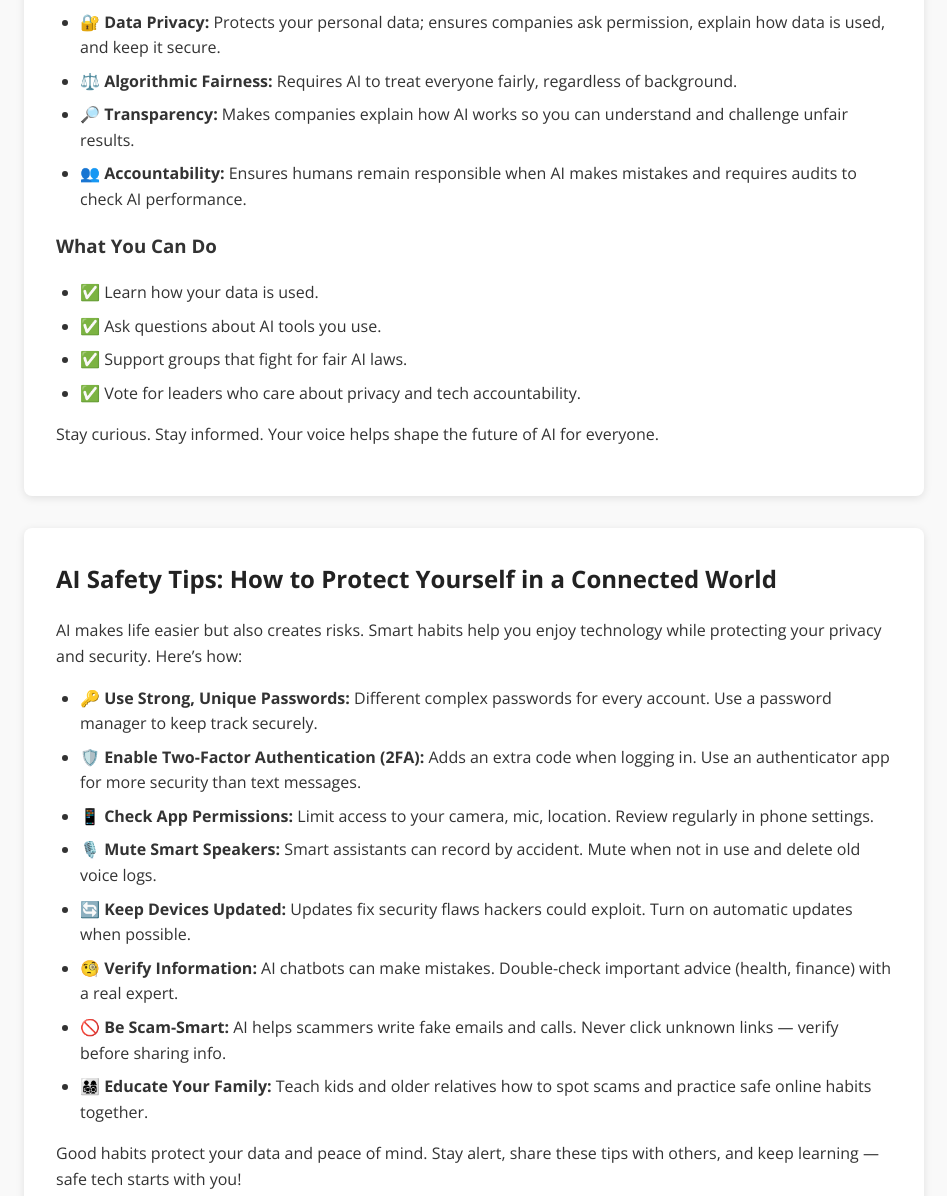
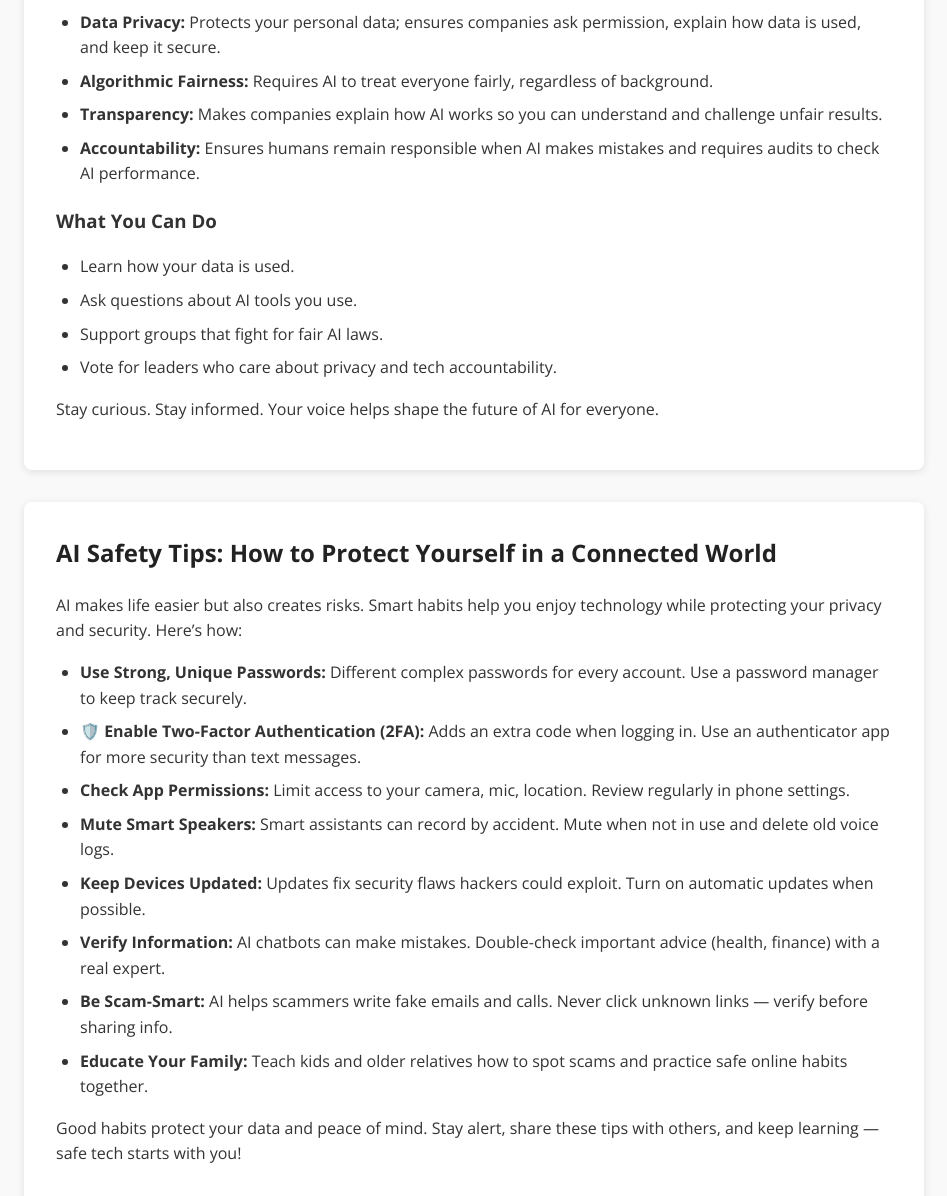
Before and after one commit to aadya1245/AI-in-my-city, a plain HTML site: page index.html in a window 1280 px wide. Shown: the part 1480-2676 px from the top of the page, without its empty margins (166-1113 px from the left). Drawn offline with nearby package versions, Linux system fonts and the light colour scheme.

Commit message:
Add files via upload

```diff
--- a/index.html
+++ b/index.html
@@ -23,7 +23,7 @@
 
     <section id="home">
       <h2>Welcome</h2>
-      <p>Hi! I’m [Your Name], a first-generation student at Las Positas College. This website helps my community learn about Artificial Intelligence (AI) in everyday life, why AI policy matters, and how to use AI tools safely and wisely.</p>
+      <p>Hi! I’m Aadya Madgula. This website helps my community learn about Artificial Intelligence (AI) in everyday life, why AI policy matters, and how to use AI tools safely and wisely.</p>
     </section>
 
     <section id="uses">
@@ -55,18 +55,18 @@
 
       <h3>Key Areas of AI Policy</h3>
       <ul>
-        <li><strong>🔐 Data Privacy:</strong> Protects your personal data; ensures companies ask permission, explain how data is used, and keep it secure.</li>
-        <li><strong>⚖️ Algorithmic Fairness:</strong> Requires AI to treat everyone fairly, regardless of background.</li>
-        <li><strong>🔎 Transparency:</strong> Makes companies explain how AI works so you can understand and challenge unfair results.</li>
-        <li><strong>👥 Accountability:</strong> Ensures humans remain responsible when AI makes mistakes and requires audits to check AI performance.</li>
+        <li><strong> Data Privacy:</strong> Protects your personal data; ensures companies ask permission, explain how data is used, and keep it secure.</li>
+        <li><strong> Algorithmic Fairness:</strong> Requires AI to treat everyone fairly, regardless of background.</li>
+        <li><strong> Transparency:</strong> Makes companies explain how AI works so you can understand and challenge unfair results.</li>
+        <li><strong> Accountability:</strong> Ensures humans remain responsible when AI makes mistakes and requires audits to check AI performance.</li>
       </ul>
 
       <h3>What You Can Do</h3>
       <ul>
-        <li>✅ Learn how your data is used.</li>
-        <li>✅ Ask questions about AI tools you use.</li>
-        <li>✅ Support groups that fight for fair AI laws.</li>
-        <li>✅ Vote for leaders who care about privacy and tech accountability.</li>
+        <li> Learn how your data is used.</li>
+        <li> Ask questions about AI tools you use.</li>
+        <li> Support groups that fight for fair AI laws.</li>
+        <li> Vote for leaders who care about privacy and tech accountability.</li>
       </ul>
       <p>Stay curious. Stay informed. Your voice helps shape the future of AI for everyone.</p>
     </section>
@@ -77,14 +77,14 @@
       <p>AI makes life easier but also creates risks. Smart habits help you enjoy technology while protecting your privacy and security. Here’s how:</p>
 
       <ul>
-        <li><strong>🔑 Use Strong, Unique Passwords:</strong> Different complex passwords for every account. Use a password manager to keep track securely.</li>
+        <li><strong> Use Strong, Unique Passwords:</strong> Different complex passwords for every account. Use a password manager to keep track securely.</li>
         <li><strong>🛡️ Enable Two-Factor Authentication (2FA):</strong> Adds an extra code when logging in. Use an authenticator app for more security than text messages.</li>
-        <li><strong>📱 Check App Permissions:</strong> Limit access to your camera, mic, location. Review regularly in phone settings.</li>
-        <li><strong>🎙️ Mute Smart Speakers:</strong> Smart assistants can record by accident. Mute when not in use and delete old voice logs.</li>
-        <li><strong>🔄 Keep Devices Updated:</strong> Updates fix security flaws hackers could exploit. Turn on automatic updates when possible.</li>
-        <li><strong>🧐 Verify Information:</strong> AI chatbots can make mistakes. Double-check important advice (health, finance) with a real expert.</li>
-        <li><strong>🚫 Be Scam-Smart:</strong> AI helps scammers write fake emails and calls. Never click unknown links — verify before sharing info.</li>
-        <li><strong>👨‍👩‍👧‍👦 Educate Your Family:</strong> Teach kids and older relatives how to spot scams and practice safe online habits together.</li>
+        <li><strong> Check App Permissions:</strong> Limit access to your camera, mic, location. Review regularly in phone settings.</li>
+        <li><strong> Mute Smart Speakers:</strong> Smart assistants can record by accident. Mute when not in use and delete old voice logs.</li>
+        <li><strong> Keep Devices Updated:</strong> Updates fix security flaws hackers could exploit. Turn on automatic updates when possible.</li>
+        <li><strong> Verify Information:</strong> AI chatbots can make mistakes. Double-check important advice (health, finance) with a real expert.</li>
+        <li><strong> Be Scam-Smart:</strong> AI helps scammers write fake emails and calls. Never click unknown links — verify before sharing info.</li>
+        <li><strong> Educate Your Family:</strong> Teach kids and older relatives how to spot scams and practice safe online habits together.</li>
       </ul>
 
       <p>Good habits protect your data and peace of mind. Stay alert, share these tips with others, and keep learning — safe tech starts with you!</p>
```
